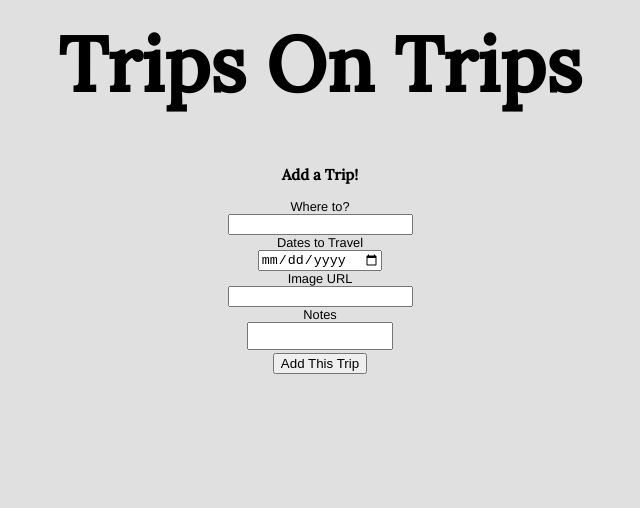
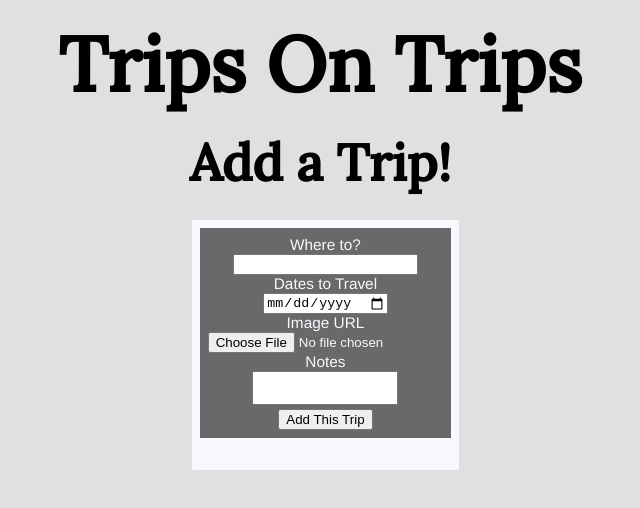
Before and after one commit to kblanck/Kim-eric, a website: page public/index.html in a window 1280 px wide. Shown: the whole page, without its empty margins (320-960 px from the left). Drawn offline with nearby package versions, Linux system fonts and the light colour scheme; no server answers.

Commit message:
added some styling on the edit modal and new trip container

```diff
--- a/public/js/app.js
+++ b/public/js/app.js
@@ -1,10 +1,11 @@
 // Create Component
 class Create extends React.Component {
     render = () => {
-        return <div id="create-trip-container">
+        return <div>
             <h3>Add a Trip!</h3>
-
-            <form id="create" onSubmit={this.props.handleSubmit}>
+            <div id="create-trip-container">
+                <div id="polaroid-square">
+                    <form id="create" enctype="multipart/form-data" onSubmit={this.props.handleSubmit}>
 
                         <label htmlFor="name">Where to?</label>
                         <br/>
@@ -18,7 +19,7 @@ class Create extends React.Component {
 
                         <label htmlFor="image">Image URL</label>
                         <br/>
-                <input type="text" id="image" onChange={this.props.handleChange} />
+                        <input type="file" id="image" onChange={this.props.handleChange} />
                         <br/>
 
                         <label htmlFor="description">Notes</label>
@@ -29,6 +30,8 @@ class Create extends React.Component {
                         <input type="submit" value="Add This Trip" />
 
                     </form>
+                </div>
+            </div>
         </div>
     }
 }
--- a/public/styles.css
+++ b/public/styles.css
@@ -8,11 +8,14 @@ h1 {
     text-align: center;
     font-family: 'Lora', serif;
     font-size: 6em;
-    margin-top: .2em;
+    margin: .2em;
 }
 
 h3 {
+    text-align: center;
     font-family: 'Lora', serif;
+    font-size: 4em;
+    margin: .2em;
 }
 
 /*
@@ -39,15 +42,7 @@ h6 {
     font-size: .8em;
 }
 
-img {
-    width: 92%;
-    height: 20%;
-    border: 8px solid ghostwhite;
-    border-bottom: 32px solid ghostwhite;
-    border-radius: 5px;
-    margin-bottom: 1em;
-}
-
+/* Show Container */
 #show-trip-container {
     text-align: center;
 }
@@ -60,17 +55,26 @@ ul {
 li {
     margin: 1em 1em 1em 0;
     display: inline-block;
+    vertical-align: top;
     padding: 1em;
     width: 20vw;
 }
 
+img {
+    width: 92%;
+    height: 20%;
+    border: 8px solid ghostwhite;
+    border-bottom: 32px solid ghostwhite;
+    border-radius: 5px;
+    margin-bottom: 1em;
+}
 
 /* Edit Container  */
 details[open] {
     background-color: rgba(0, 0, 0, 0.4);
     color: ghostwhite;
     width: 20vw;
-    padding: .5em;
+    padding: 0 .5em .5em .5em;
     font-size: .8rem;
     border-radius: .5em;
 }
@@ -79,6 +83,7 @@ details>summary {
     text-align: center;
     cursor: pointer;
     font-size: .8rem;
+    padding: .5em;
 }
 
 details>summary::-webkit-details-marker {
@@ -107,6 +112,22 @@ details input {
 /* Create Trip Container */
 #create-trip-container {
     text-align: center;
+    margin: 1em auto;
+    padding: 1em;
+    width: 20vw;
+}
+
+#polaroid-square {
+    background-color: dimgrey;
+    color: ghostwhite;
+    font-size: 1.2em;
+    width: 92%;
+    height: 20%;
+    border: 8px solid ghostwhite;
+    border-bottom: 32px solid ghostwhite;
+    border-radius: 2px;
+    margin-bottom: 1em;
+    padding: .5em;
 }
 
 #description {
```
Lines whose indentation alone changed are shown as unchanged.
